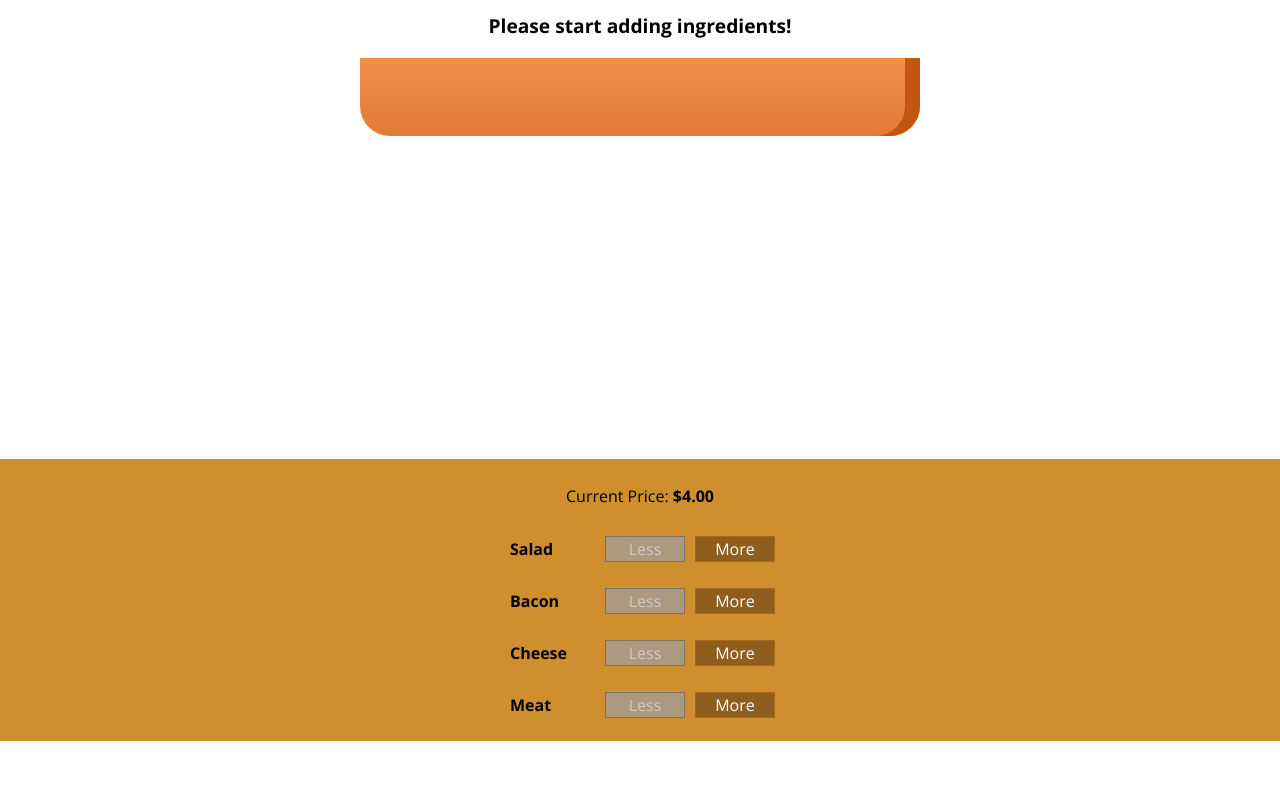
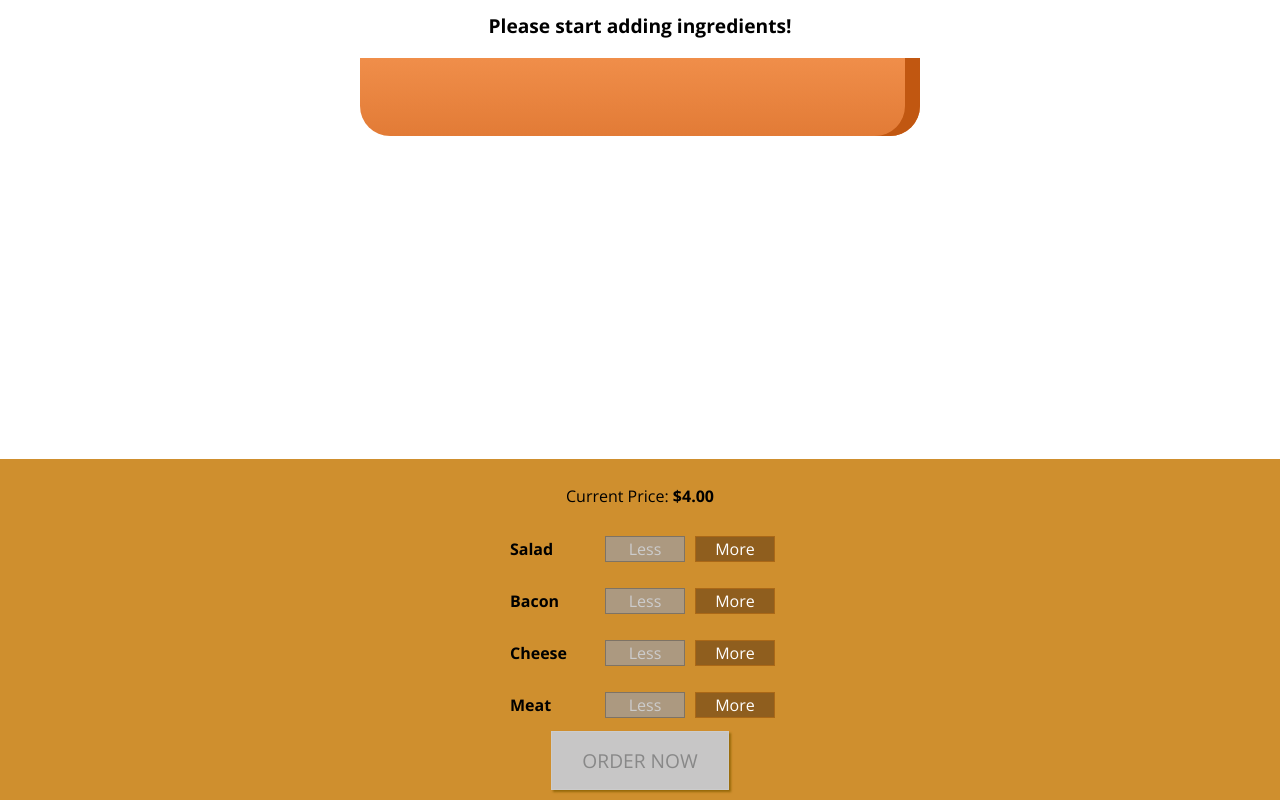
Before and after one commit to handa26/burger-app, a React (Create React App) app: page / in a window 1280 px wide. Shown: the part 179-979 px from the top of the page. Before the commit the page ends 920 px from the top, so only its background shows below. Built offline with nearby package versions, Linux system fonts and the light colour scheme.

Commit message:
adding the order button also functionality

```diff
--- a/src/components/Burger/BuildControls/BuildControls.js
+++ b/src/components/Burger/BuildControls/BuildControls.js
@@ -20,6 +20,9 @@
                 removed={() => props.ingredientRemoved(ctrl.type)}
                 disabled={props.disabled[ctrl.type]} />
         ))}
+        <button
+            className={css.OrderButton}
+            disabled={!props.purchasable}>ORDER NOW</button>
     </div>
 );
 
--- a/src/components/Burger/BuildControls/BuildControls.module.css
+++ b/src/components/Burger/BuildControls/BuildControls.module.css
@@ -8,3 +8,44 @@
     margin: auto;
     padding: 10px 0;
 }
+
+.OrderButton {
+    background-color: #DAD735;
+    outline: none;
+    cursor: pointer;
+    border: 1px solid #966909;
+    color: #966909;
+    font-family: inherit;
+    font-size: 1.2em;
+    padding: 15px 30px;
+    box-shadow: 2px 2px 2px #966909;
+}
+
+.OrderButton:hover, .OrderButton:active {
+    background-color: #A0DB41;
+    border: 1px solid #966909;
+    color: #966909;
+}
+
+.OrderButton:disabled {
+    background-color: #C7C6C6;
+    cursor: not-allowed;
+    border: 1px solid #ccc;
+    color: #888888;
+}
+
+.OrderButton:not(:disabled) {
+    animation: enable 0.3s linear;
+}
+
+@keyframes enable {
+    0% {
+        transform: scale(1);
+    }
+    60% {
+        transform: scale(1.1);
+    }
+    100% {
+        transform: scale(1);
+    }
+}
--- a/src/containers/BurgerBuilder/BurgerBuilder.js
+++ b/src/containers/BurgerBuilder/BurgerBuilder.js
@@ -18,7 +18,19 @@
             cheese: 0,
             meat: 0
         },
-        totalPrice: 4
+        totalPrice: 4,
+        purchaseAble: false
+    }
+
+    updatePurchaseState(ingredients) {
+        const sum = Object.keys(ingredients)
+            .map(igKey => {
+                return ingredients[igKey];
+            })
+            .reduce((sum, el) => {
+                return sum + el;
+            }, 0);
+        this.setState({purchaseAble: sum > 0})
     }
 
     addIngredientHandler = (type) => {
@@ -34,6 +46,7 @@
         const newPrice = oldPrice + priceAddition;
 
         this.setState({totalPrice: newPrice, ingredients: updatedIngredients});
+        this.updatePurchaseState(updatedIngredients);
     }
 
     removeIngredientHandler = (type) => {
@@ -51,7 +64,8 @@
         const oldPrice = this.state.totalPrice;
         const newPrice = oldPrice + priceReduce;
 
-        this.setState({totalPrice: newPrice, ingredients: updatedIngredients})
+        this.setState({totalPrice: newPrice, ingredients: updatedIngredients});
+        this.updatePurchaseState(updatedIngredients);
     }
 
     render() {
@@ -70,7 +84,8 @@
                     ingredientAdded={this.addIngredientHandler}
                     ingredientRemoved={this.removeIngredientHandler}
                     disabled={disabledInfo}
-                    price={this.state.totalPrice} />
+                    price={this.state.totalPrice}
+                    purchasable={this.state.purchaseAble} />
             </Aux>
         );
     }
```
